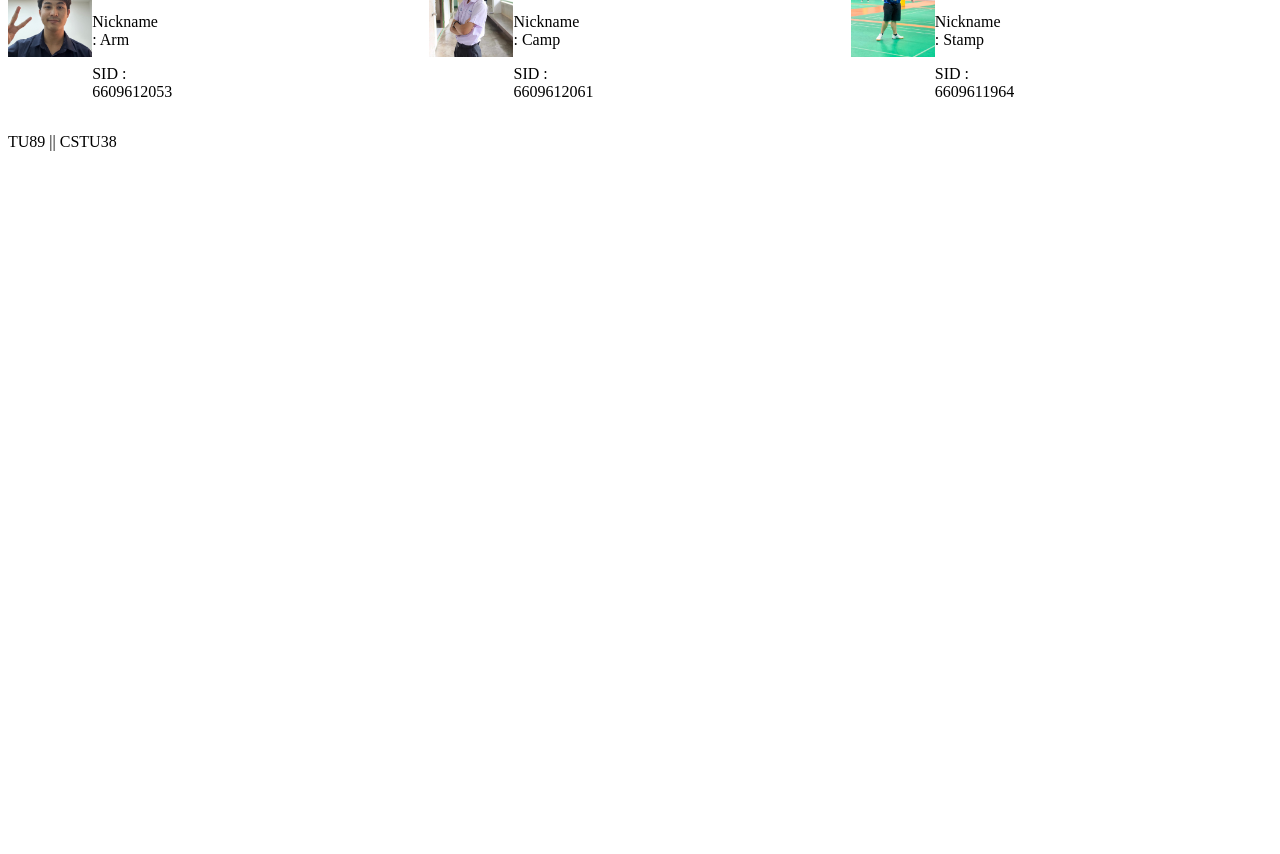
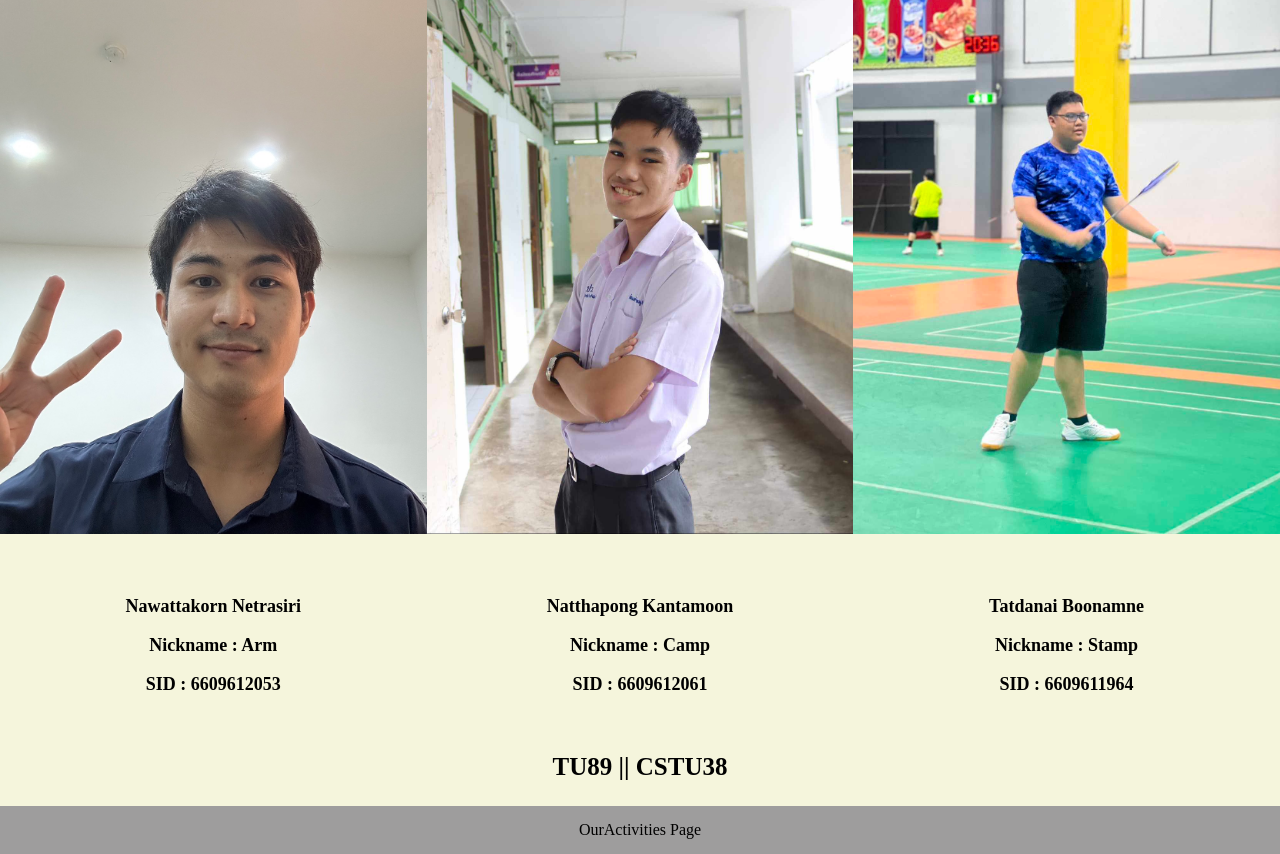
Before and after one commit to Nawatta/CS100-Project-G53, a plain HTML site: page index.html in a window 1280 px wide. Shown: the part 135-989 px from the top of the page. Before the commit the page ends 800 px from the top, so only its background shows below. Drawn offline with Linux system fonts and the light colour scheme.

Commit message:
Home Page Decoration + Activities Page Link

```diff
--- a/CSS/styles.css
+++ b/CSS/styles.css
@@ -1,7 +1,14 @@
-.row::after {
-    content: "";
-    clear: both;
-    display: table;
+*{
+    box-sizing: border-box;
+}
+
+html {
+    height: 100%;
+}
+
+.row {
+    flex: 1 0 auto;
+    font-weight: 550;
 }
 
 [class*="col-"] {
@@ -46,3 +53,70 @@
     .col-14 {width: 93.33%;}
     .col-15 {width: 100%;}
   }
+
+  header {
+    text-align: center;
+    background-color: rgb(240, 231, 220);
+    padding: 10px;
+    flex: 0 0 auto;
+}
+
+.navbar {
+    background-color: gray;
+    height: 25px;
+    clear: both;
+}
+
+body {
+    margin: 0%;
+    background-color:beige;
+    display: flex;
+    flex-direction: column;
+    height: 100%;
+}
+
+footer {
+    text-align: center;
+    background-color: gray;
+    padding: 15px;
+    flex: 0 0 auto;
+    font-size: 24px;
+    clear: both;
+}
+
+.CSTU {
+    text-align: center;
+    font-size: 25px;
+    font-weight: bold;
+
+}
+
+.Member-Box1,.Member-Box2,.Member-Box3 {
+    text-align: center;
+}
+
+.col-5 div{
+    font-size: 18px;
+    padding-top: 40px;
+    padding-bottom: 40px;
+}
+
+.navbar ul {
+    list-style-type: none;
+    background-color: rgb(158, 157, 157);
+    margin: 0px;
+    padding: 0px;
+    clear: both;
+}
+
+.navbar a {
+    color: black;
+    text-decoration: none;
+    padding: 15px;
+    display: block;
+    text-align: center;
+}
+
+.navbar a:hover {
+    background-color: rgb(139, 138, 138);
+}
--- a/index.html
+++ b/index.html
@@ -6,36 +6,54 @@
         <link rel="stylesheet" href="CSS/styles.css">
     </head>
     <body>
+        <header>
             <h1>Introduction</h1>
+
+        </header>
+
         <div class="row">
-            <div class="col-s-4">
-                <img id="img1" src="IMG/S__9773058.jpg" class="col-3">
-                <div class="col-2">
+            <div class="Member-Box1 col-5 col-s-4">
+                <img id="img1" src="IMG/S__9773058.jpg" width="100%">
+                <div>
                     <p>Nawattakorn Netrasiri</p>
                     <p>Nickname : Arm</p>
                     <p>SID : 6609612053</p>
                 </div>
             </div>
 
-            <div class="col-s-4">
-                <img id="img1" src="IMG/6609612061.jpg" class="col-3">
-                <div class="col-2">
+            <div class="Member-Box2 col-5 col-s-4">
+                <img id="img1" src="IMG/6609612061.jpg" width="100%">
+                <div>
                     <p>Natthapong Kantamoon</p>
                     <p>Nickname : Camp</p>
                     <p>SID : 6609612061</p>
                 </div>
             </div>
 
-            <div class="col-s-4">
-                <img id="img1" src="IMG/6609611964.jpg" class="col-3">
-                <div class="col-2">
+            <div class="Member-Box3 col-5 col-s-4">
+                <img id="img1" src="IMG/6609611964.jpg" width="100%">
+                <div>
                     <p>Tatdanai Boonamne</p>
                     <p>Nickname : Stamp</p>
                     <p>SID : 6609611964</p>
                 </div>
             </div>
+
+
+
+
+            <div class="CSTU">
+                <p>TU89 || CSTU38</p>
             </div>
-        <p>TU89 || CSTU38</p>
-        <!--responsiveอย่างเดียวตกแต่งอีกที-->
+
+
+        </div>
+
+            <nav class="navbar">
+                <ul>
+                    <li><a href="HTML/Form.html">OurActivities Page</a></li>
+                </ul>
+            </nav>
+
     </body>
 </html>
```
Lines whose indentation alone changed are shown as unchanged.
